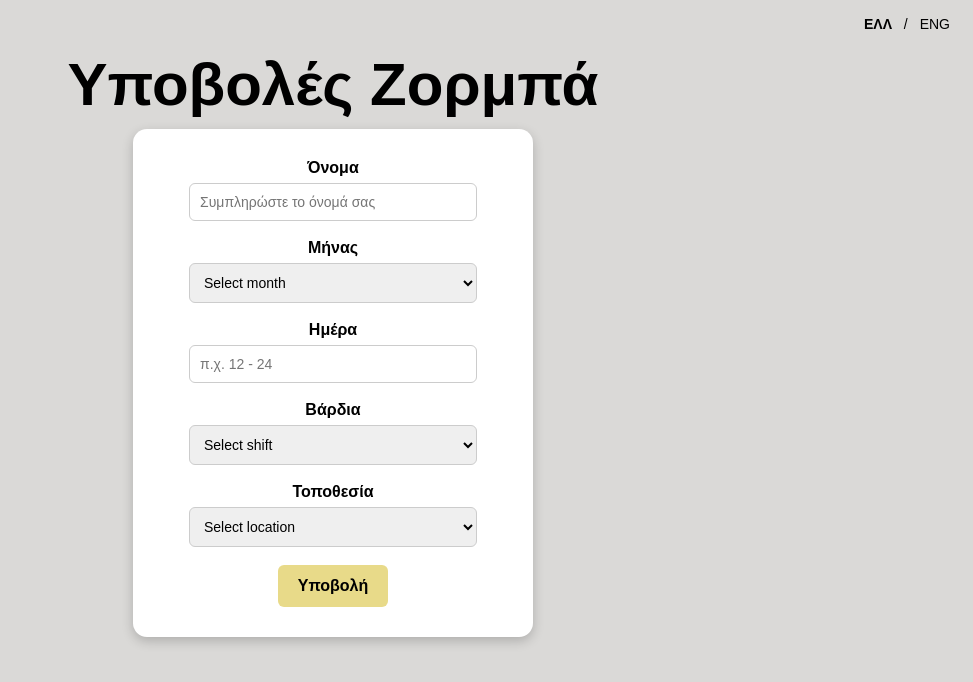
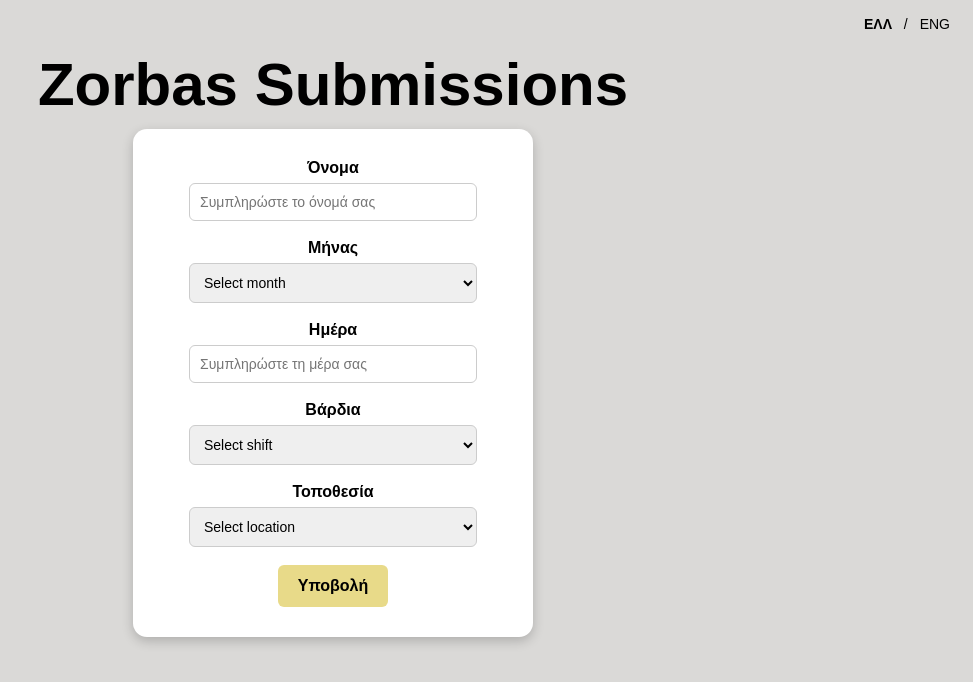
Before and after one commit to Zorbas12/zorbas12.github.io, a plain HTML site: page index.html in a window 1280 px wide. Both pictures are taken after a click on the button "ΕΛΛ". Shown: the whole page, without its empty margins (307-1280 px from the left). Drawn offline with Linux system fonts and the light colour scheme; no server answers; a web font is replaced by a local one.

```diff
--- a/index.html
+++ b/index.html
@@ -273,7 +273,7 @@
     </select>
 
     <label for="day" id="label-day">Day</label>
-    <input type="text" id="day" placeholder="e.g. 12 - 24" pattern="[0-9\s-]+" required>
+    <input type="text" id="day" placeholder="Fill out your day" pattern="[0-9\s-]+" required>
 
     <label for="shift" id="label-shift">Shift</label>
     <select id="shift" required>
@@ -501,14 +501,11 @@
 
   // Placeholders
   document.getElementById("name").placeholder = lang === "GR" ? "Συμπληρώστε το όνομά σας" : "Fill out your name";
-  document.getElementById("day").placeholder = lang === "GR" ? "π.χ. 12 - 24" : "e.g. 12 - 24";
+  document.getElementById("day").placeholder = lang === "GR" ? "Συμπληρώστε τη μέρα σας" : "Fill out your day";
 
   // Buttons
   submitBtn.textContent = lang === "GR" ? "Υποβολή" : "Submit";
   adminBtn.textContent = lang === "GR" ? "Διαχειριστής" : "Admin GUI";
-
-  // Form title
-  document.getElementById("form-title").textContent = lang === "GR" ? "Υποβολές Ζορμπά" : "Zorbas Submissions";
 
   // Update stores dropdown if visible
   if(storeContainer.classList.contains("show")){
```
